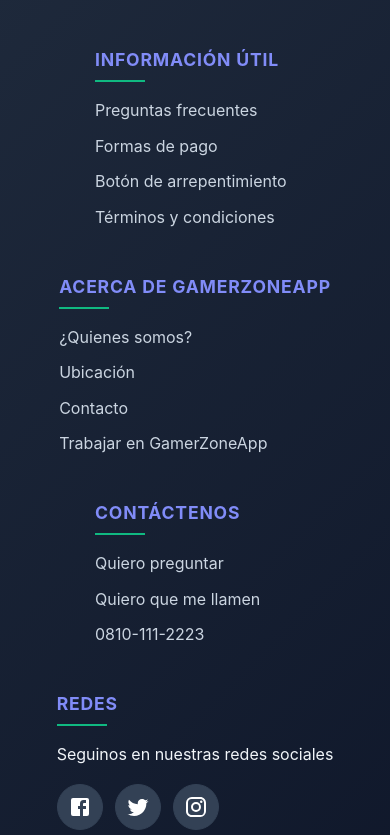
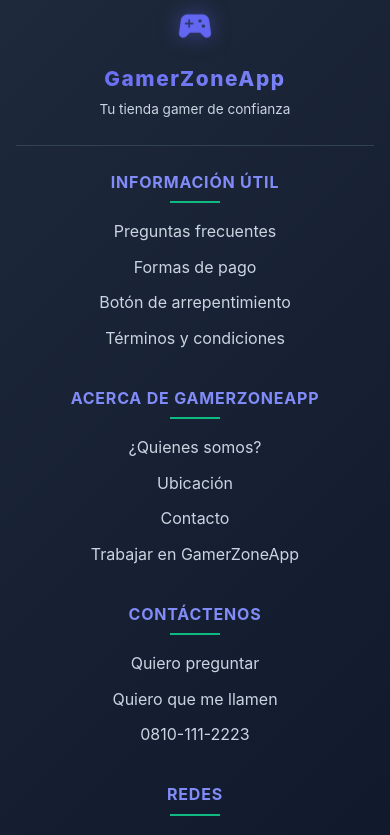
Before and after one commit to AntonioMelino/GamerZoneApp, a React (Vite) app: page / in a window 390 px wide. Shown: the part 880-1715 px from the top of the page. Built offline with nearby package versions, Linux system fonts and the light colour scheme; no server answers; the database is empty.

Commit message:
style(footer): actualizar diseño y mejorar experiencia en vista mobile
-Se realizaron ajustes estéticos en el JSX y el CSS del Footer.
-Se optimizó el diseño para dispositivos móviles.
-Se ajustó la importación del Navbar.css en el NavBar.jsx

```diff
--- a/src/components/layouts/footer/Footer.css
+++ b/src/components/layouts/footer/Footer.css
@@ -6,16 +6,13 @@
   );
   color: var(--text-primary);
   padding: 3rem 2rem 1.5rem;
-  display: flex;
-  flex-wrap: wrap;
-  justify-content: space-around;
   font-family: inherit;
   border-top: 2px solid rgba(99, 102, 241, 0.3);
   box-shadow: 0 -10px 40px rgba(0, 0, 0, 0.5);
   position: relative;
 }
 
-/* Agregando un efecto de brillo sutil en la parte superior */
+/* Efecto de brillo sutil en la parte superior */
 .footer::before {
   content: "";
   position: absolute;
@@ -43,9 +40,65 @@
   }
 }
 
+/* Sección de logo centrada en mobile y desktop */
+.footer-logo-section {
+  width: 100%;
+  text-align: center;
+  margin-bottom: 2rem;
+  padding-bottom: 2rem;
+  border-bottom: 1px solid var(--border-color);
+}
+
+.footer-logo-icon {
+  font-size: 3rem !important;
+  color: var(--primary-color);
+  filter: drop-shadow(0 0 10px rgba(99, 102, 241, 0.5));
+  animation: pulse 2s infinite;
+}
+
+@keyframes pulse {
+  0%,
+  100% {
+    transform: scale(1);
+  }
+  50% {
+    transform: scale(1.05);
+  }
+}
+
+.footer-logo-title {
+  background: linear-gradient(
+    135deg,
+    var(--primary-color) 0%,
+    var(--primary-light) 100%
+  );
+  -webkit-background-clip: text;
+  -webkit-text-fill-color: transparent;
+  background-clip: text;
+  font-weight: 800;
+  font-size: 1.8rem;
+  margin: 0.5rem 0 0.25rem 0;
+  letter-spacing: 0.1rem;
+}
+
+.footer-logo-subtitle {
+  color: var(--text-secondary);
+  font-size: 0.95rem;
+  margin: 0;
+}
+
+/* Contenedor de secciones con flexbox para mejor responsive */
+.footer-content {
+  display: flex;
+  flex-wrap: wrap;
+  justify-content: space-around;
+  gap: 2rem;
+}
+
 .footer-section {
-  margin: 1rem;
+  flex: 1;
   min-width: 200px;
+  text-align: left;
 }
 
 .footer-section h3 {
@@ -71,6 +124,7 @@
 .footer-section ul {
   list-style-type: none;
   padding: 0;
+  margin: 0;
 }
 
 .footer-section ul li {
@@ -140,3 +194,87 @@
 .social-icons .MuiIconButton-root:hover .MuiSvgIcon-root {
   color: white;
 }
+
+/* Responsive mobile optimizado con centrado perfecto */
+@media (max-width: 768px) {
+  .footer {
+    padding: 2rem 1rem 1rem;
+  }
+
+  .footer-content {
+    flex-direction: column;
+    align-items: center;
+    gap: 1.5rem;
+  }
+
+  .footer-section {
+    text-align: center;
+    width: 100%;
+    max-width: 300px;
+  }
+
+  .footer-section h3::after {
+    left: 50%;
+    transform: translateX(-50%);
+  }
+
+  .footer-section ul {
+    text-align: center;
+  }
+
+  .footer-section ul li {
+    text-align: center;
+  }
+
+  .footer-section ul li::before {
+    display: none;
+  }
+
+  .footer-section ul li:hover {
+    padding-left: 0;
+  }
+
+  .social-icons {
+    justify-content: center;
+  }
+
+  .footer-logo-title {
+    font-size: 1.5rem;
+  }
+
+  .footer-logo-icon {
+    font-size: 2.5rem !important;
+  }
+}
+
+@media (max-width: 425px) {
+  .footer {
+    padding: 1.5rem 1rem 1rem;
+  }
+
+  .footer-logo-section {
+    margin-bottom: 1.5rem;
+    padding-bottom: 1.5rem;
+  }
+
+  .footer-logo-title {
+    font-size: 1.3rem;
+  }
+
+  .footer-logo-subtitle {
+    font-size: 0.85rem;
+  }
+
+  .footer-section {
+    max-width: 280px;
+  }
+
+  .footer-section h3 {
+    font-size: 1rem;
+  }
+
+  .footer-copyright {
+    font-size: 0.75rem;
+    padding: 1rem 0.5rem 0;
+  }
+}
--- a/src/components/layouts/footer/Footer.jsx
+++ b/src/components/layouts/footer/Footer.jsx
@@ -2,11 +2,19 @@
 import FacebookIcon from "@mui/icons-material/Facebook";
 import TwitterIcon from "@mui/icons-material/Twitter";
 import InstagramIcon from "@mui/icons-material/Instagram";
+import SportsEsportsIcon from "@mui/icons-material/SportsEsports";
 import { IconButton } from "@mui/material";
 
 const Footer = () => {
   return (
     <footer className="footer">
+      <div className="footer-logo-section">
+        <SportsEsportsIcon className="footer-logo-icon" />
+        <h2 className="footer-logo-title">GamerZoneApp</h2>
+        <p className="footer-logo-subtitle">Tu tienda gamer de confianza</p>
+      </div>
+
+      <div className="footer-content">
         <div className="footer-section">
           <h3>INFORMACIÓN ÚTIL</h3>
           <ul>
@@ -39,34 +47,33 @@
           <div className="social-icons">
             <IconButton
               aria-label="Facebook"
-            href="https://facebook.com" // Enlace a Facebook
+              href="https://facebook.com"
               target="_blank"
               rel="noopener noreferrer"
             >
-            <FacebookIcon style={{ color: "white" }} />{" "}
-            {/* Color de Facebook */}
+              <FacebookIcon />
             </IconButton>
             <IconButton
               aria-label="Twitter"
-            href="https://twitter.com" // Enlace a Twitter
+              href="https://twitter.com"
               target="_blank"
               rel="noopener noreferrer"
             >
-            <TwitterIcon style={{ color: "white" }} /> {/* Color de Twitter */}
+              <TwitterIcon />
             </IconButton>
             <IconButton
               aria-label="Instagram"
-            href="https://instagram.com" // Enlace a Instagram
+              href="https://instagram.com"
               target="_blank"
               rel="noopener noreferrer"
             >
-            <InstagramIcon style={{ color: "white" }} />{" "}
-            {/* Color de Instagram */}
+              <InstagramIcon />
             </IconButton>
           </div>
         </div>
+      </div>
       <div className="footer-copyright">
-        <p>Copyright © 2025 - 2025 GamerZoneApp - Hecho por Antonio Melino</p>
+        <p>Copyright © 2025 GamerZoneApp - Hecho por Antonio Melino</p>
       </div>
     </footer>
   );
--- a/src/components/layouts/navbar/NavBar.jsx
+++ b/src/components/layouts/navbar/NavBar.jsx
@@ -25,7 +25,7 @@
 import { useTheme } from "../../../context/ThemeContext";
 import { useAuth } from "../../../context/AuthContext";
 import { useNavigate } from "react-router";
-import "./NavBar.css";
+import "./Navbar.css";
 
 const pages = ["Todos", "PC", "Consolas", "Notebooks", "Perifericos"];
 
```
Lines whose indentation alone changed are shown as unchanged.
